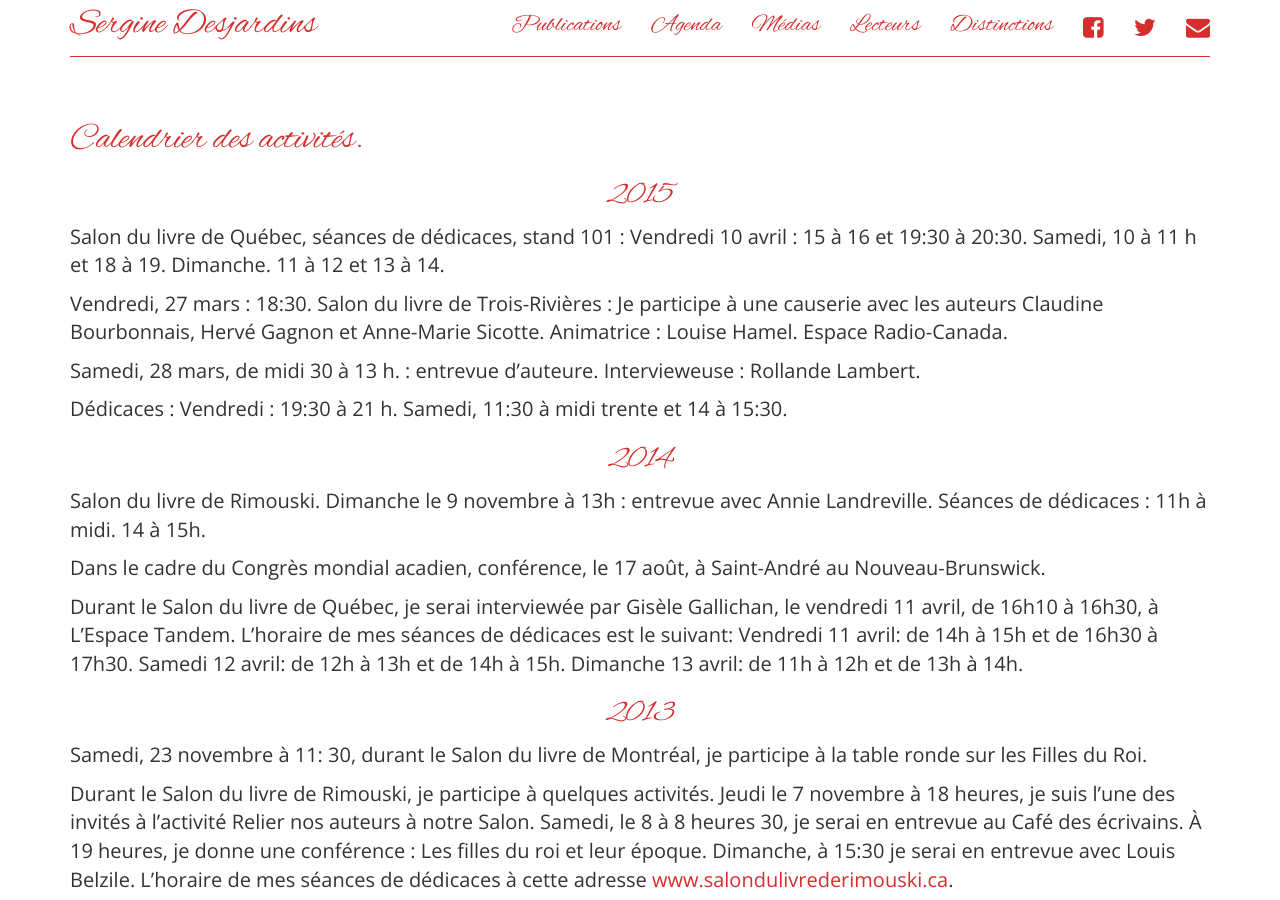
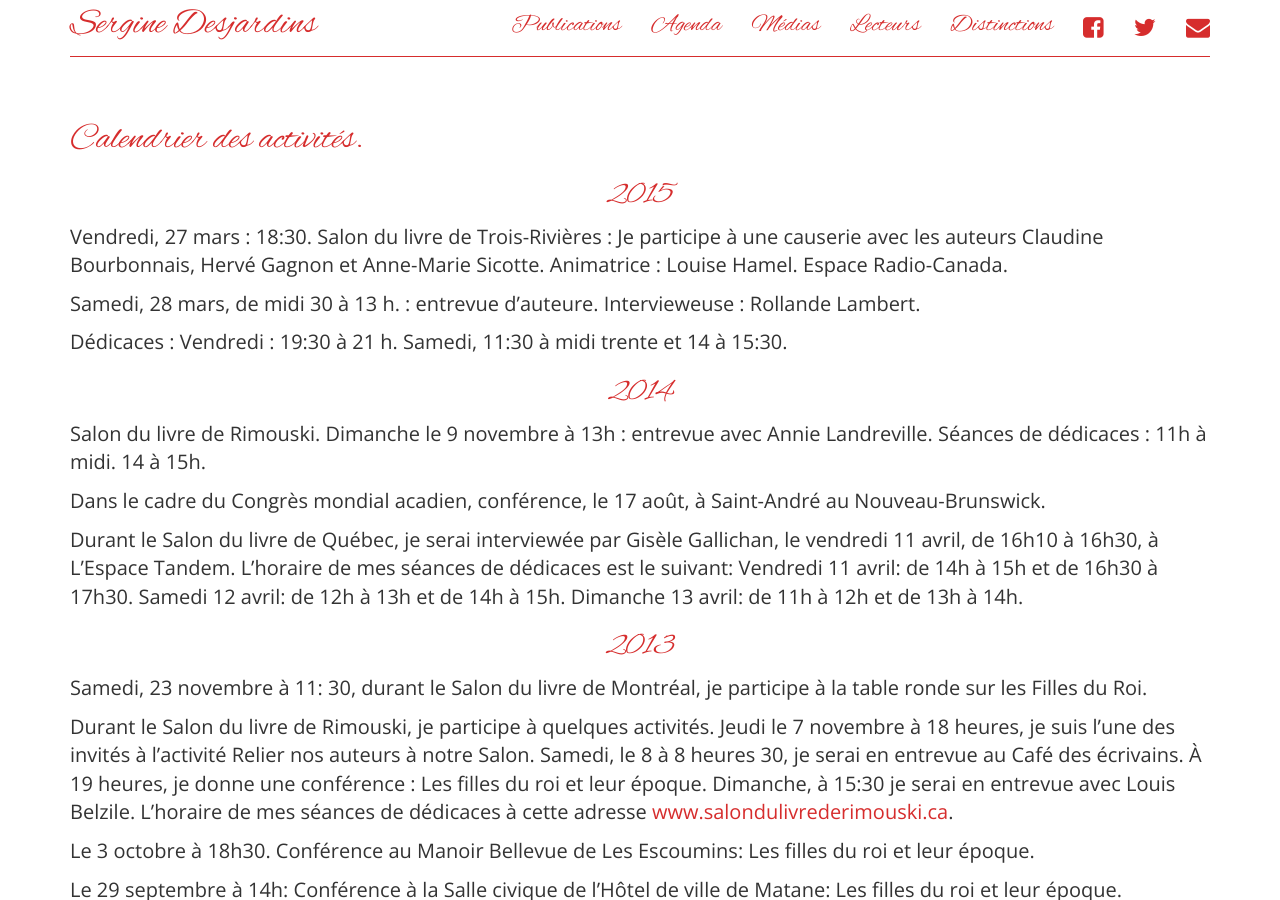
Before and after one commit to serginedesjardins/serginedesjardins.github.io, a Jekyll site: the page built from agenda.md, in a window 1280 px wide and 900 px high. Built offline with Jekyll 4.4.1, drawn with Linux system fonts in a browser that asks for light colours; nearby versions of some CDN libraries.

Commit message:
enlevé infos salon québec

```diff
--- a/agenda.md
+++ b/agenda.md
@@ -7,8 +7,6 @@ permalink: /agenda/
 # Calendrier des activités.
 
 ## 2015
-
-Salon du livre de Québec, séances de dédicaces, stand 101 : Vendredi 10 avril : 15 à 16 et  19:30 à 20:30. Samedi, 10 à 11 h et 18 à 19. Dimanche. 11 à 12 et 13 à 14.
 
 Vendredi, 27 mars : 18:30. Salon du livre de Trois-Rivières : Je participe à une causerie avec les auteurs Claudine Bourbonnais, Hervé Gagnon et Anne-Marie Sicotte. Animatrice : Louise Hamel. Espace Radio-Canada.
 
```
